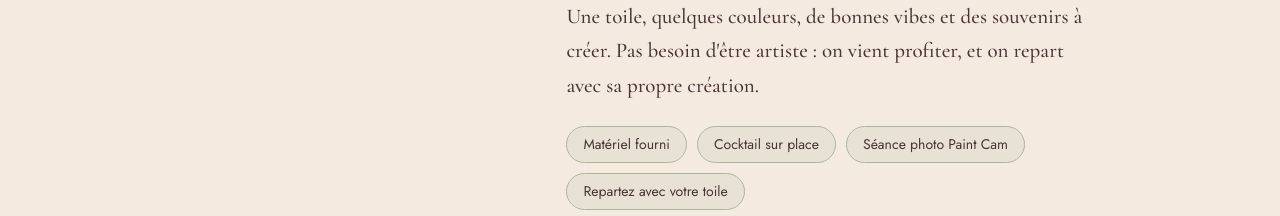
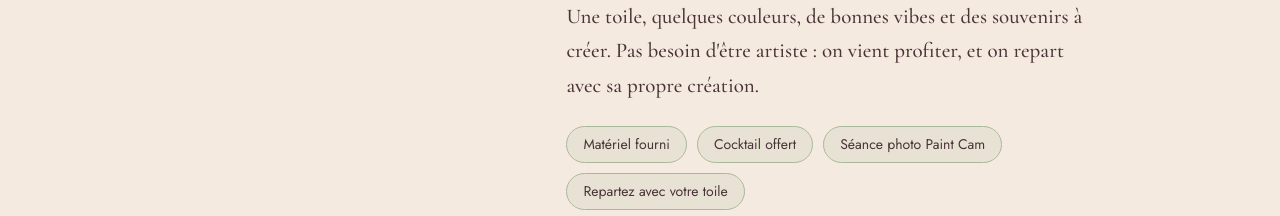
Before and after one commit to poli-jpg/paint-reverie, a Next.js app: page / in a window 1280 px wide. Shown: the part 880-1096 px from the top of the page. Built offline with nearby package versions, Linux system fonts and the light colour scheme; no server answers; the database is empty.

Commit message:
Accueil : cocktail offert

```diff
--- a/src/app/page.tsx
+++ b/src/app/page.tsx
@@ -59,7 +59,7 @@ export default async function Home() {
           <div>
             <p>The Paint Reverie, c&apos;est un atelier de peinture pensé pour créer, partager et simplement passer un bon moment.</p>
             <p>Une toile, quelques couleurs, de bonnes vibes et des souvenirs à créer. Pas besoin d&apos;être artiste : on vient profiter, et on repart avec sa propre création.</p>
-            <div className="list"><span className="chip">Matériel fourni</span><span className="chip">Cocktail sur place</span><span className="chip">Séance photo Paint Cam</span><span className="chip">Repartez avec votre toile</span></div>
+            <div className="list"><span className="chip">Matériel fourni</span><span className="chip">Cocktail offert</span><span className="chip">Séance photo Paint Cam</span><span className="chip">Repartez avec votre toile</span></div>
           </div>
         </div></section>
 
```
